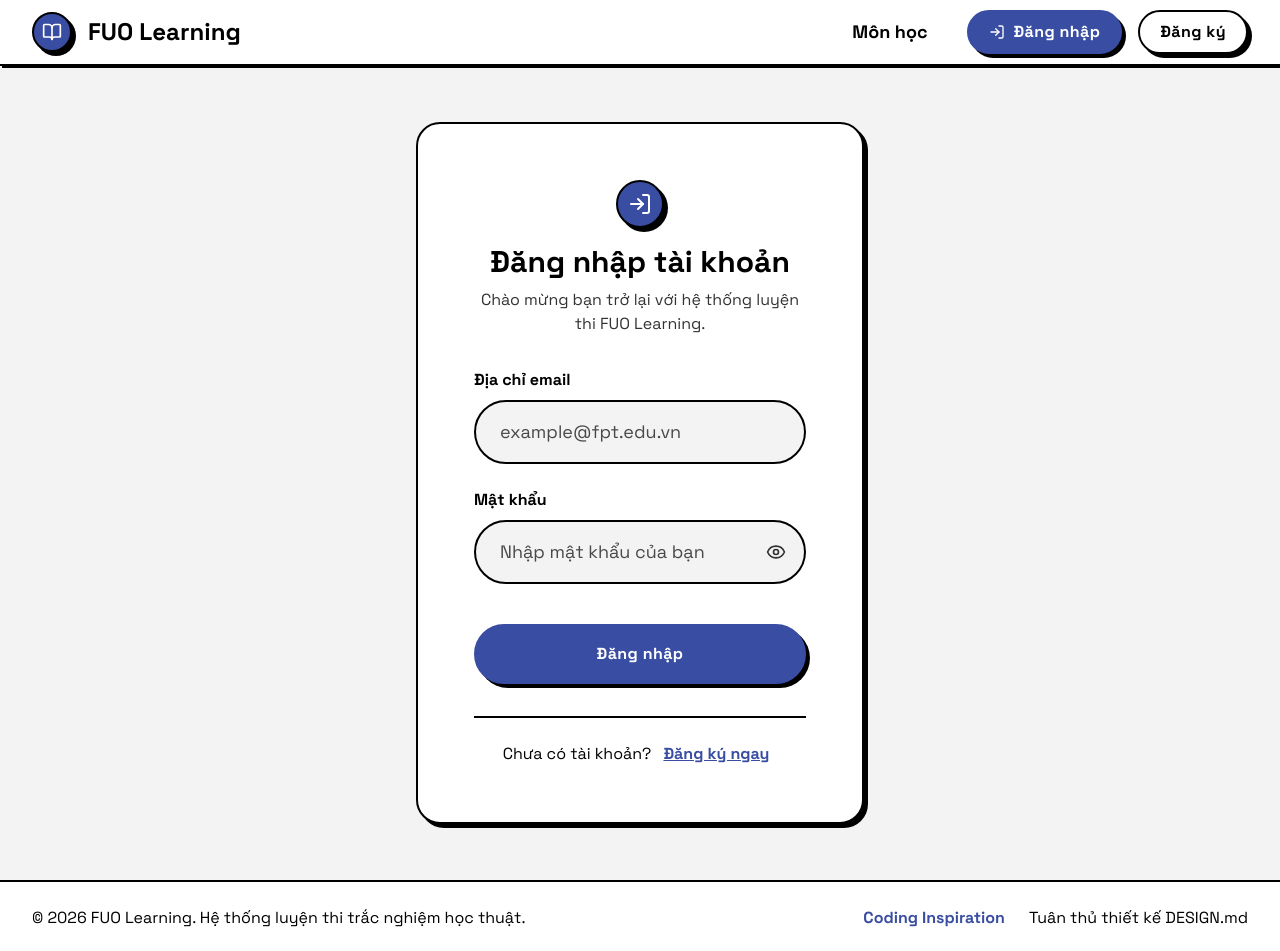
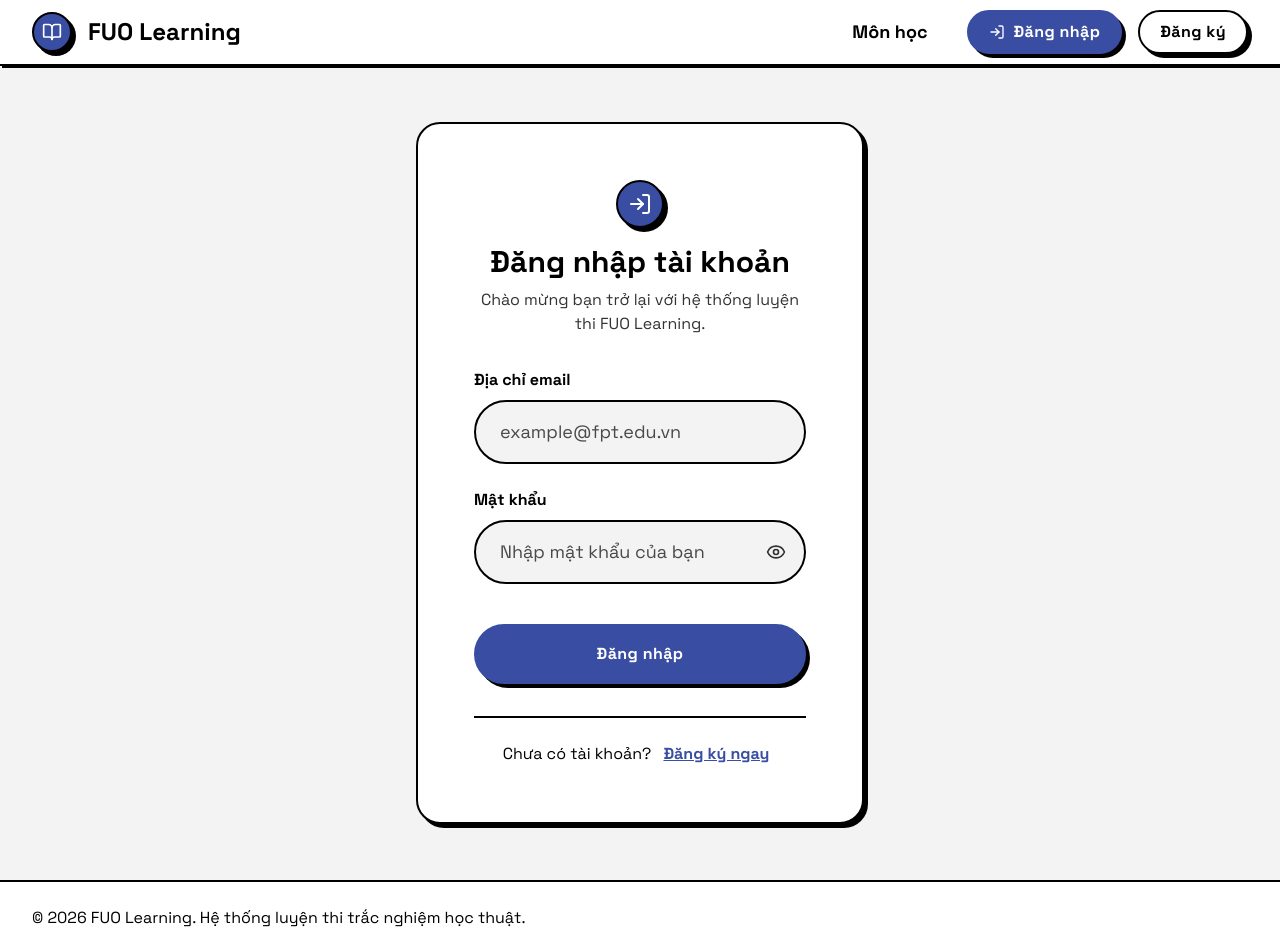
Before and after one commit to leint0708/fuo-learning-frontend, a React (Vite) app: page /login in a window 1280 px wide. Shown: the top 951 px of the page. Built offline with nearby package versions, Linux system fonts and the light colour scheme; no server answers.

Commit message:
chores: remove footer element

```diff
--- a/src/components/layout/Footer.tsx
+++ b/src/components/layout/Footer.tsx
@@ -8,8 +8,7 @@ export const Footer: React.FC = () => {
           <span>© 2026 FUO Learning. Hệ thống luyện thi trắc nghiệm học thuật.</span>
         </div>
         <div className="flex items-center gap-space-4">
-          <span className="text-color-2 font-bold">Coding Inspiration</span>
-          <span>Tuân thủ thiết kế DESIGN.md</span>
+
         </div>
       </div>
     </footer>
```
